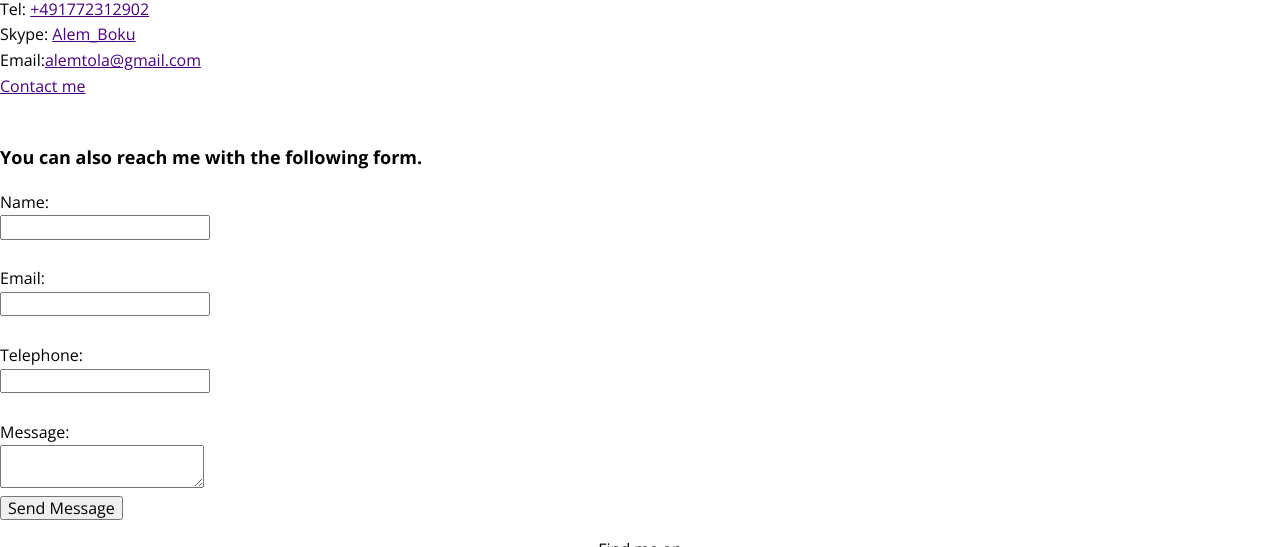
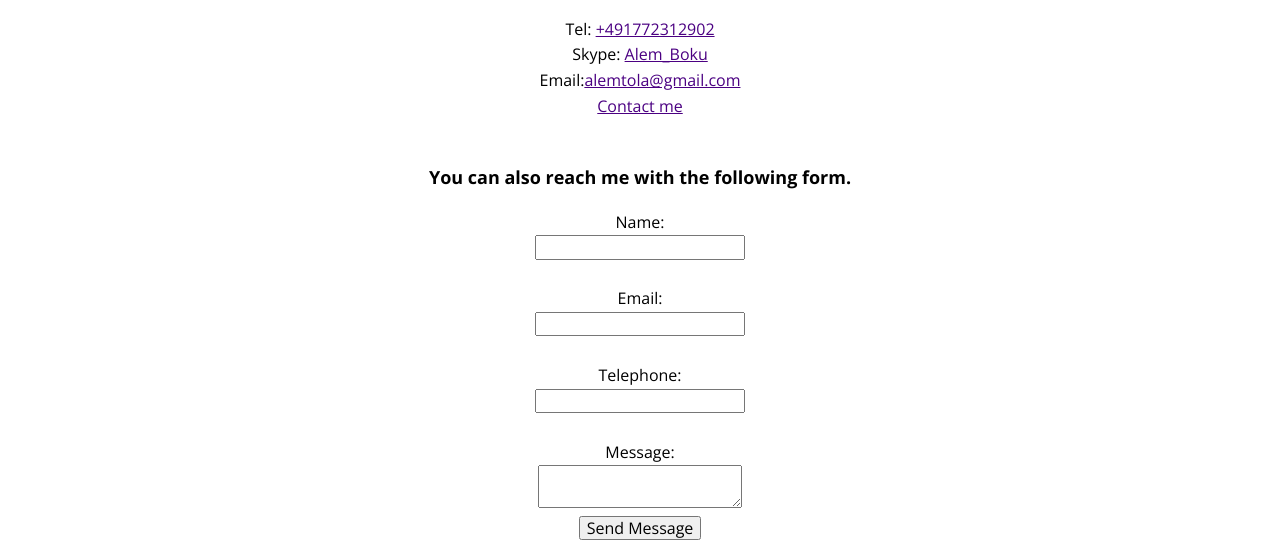
Before and after one commit to Alemtola/Potfolio-Websiite, a plain HTML site: page contact.html in a window 1280 px wide. Shown: the part 211-758 px from the top of the page. Drawn offline with nearby package versions, Linux system fonts and the light colour scheme.

Commit message:
Changed contact page main section style

```diff
--- a/css/style.production.css
+++ b/css/style.production.css
@@ -190,6 +190,13 @@ Secondary Color:#1E90FF;
   list-style-type: none;
 }
 
+.contact-main{
+  text-align: center;
+  width: 100%;
+  padding: 20px;
+}
+
+
 @-webkit-keyframes color-change {
   0%{
     fill: #edc655;
```
